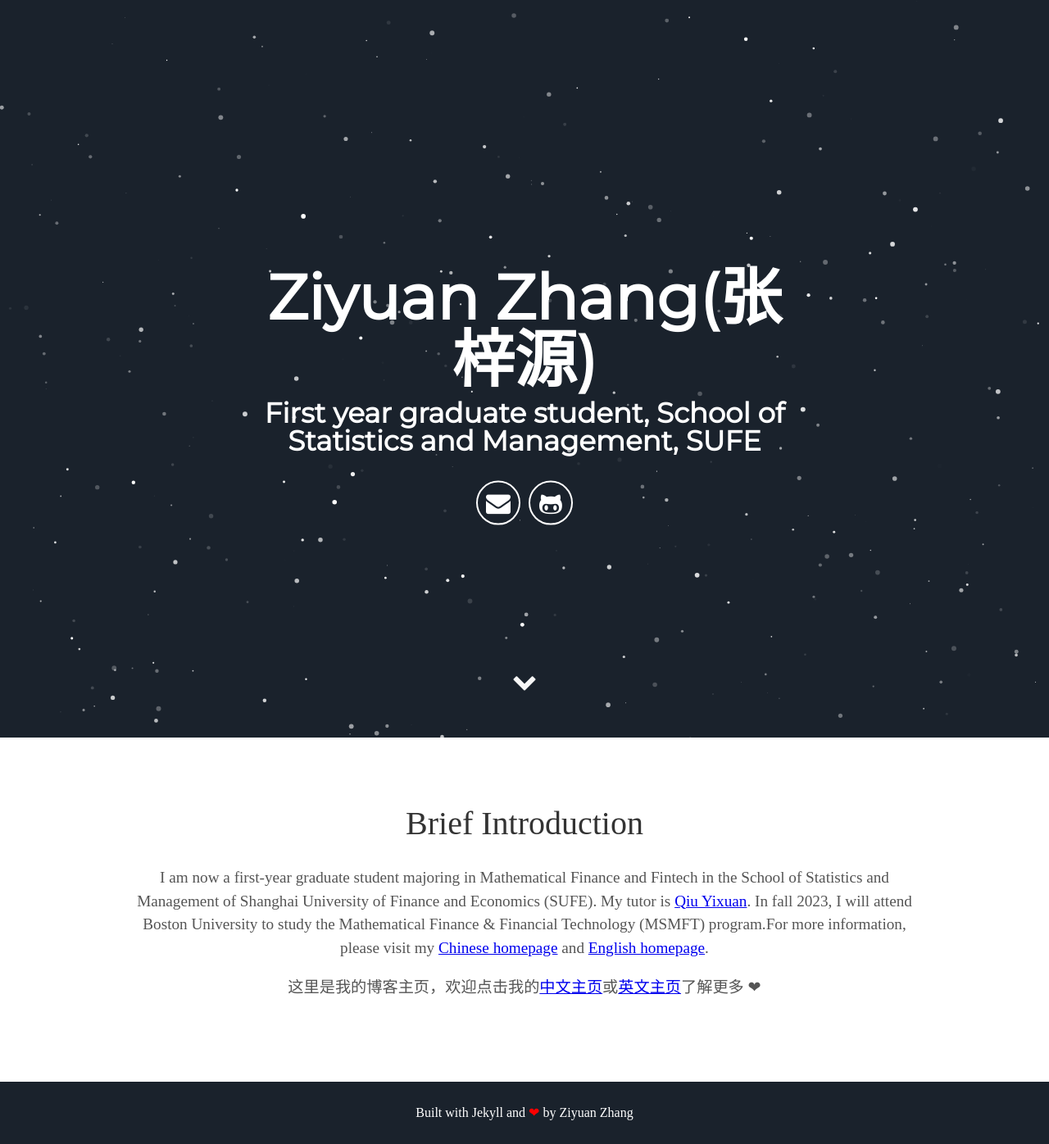
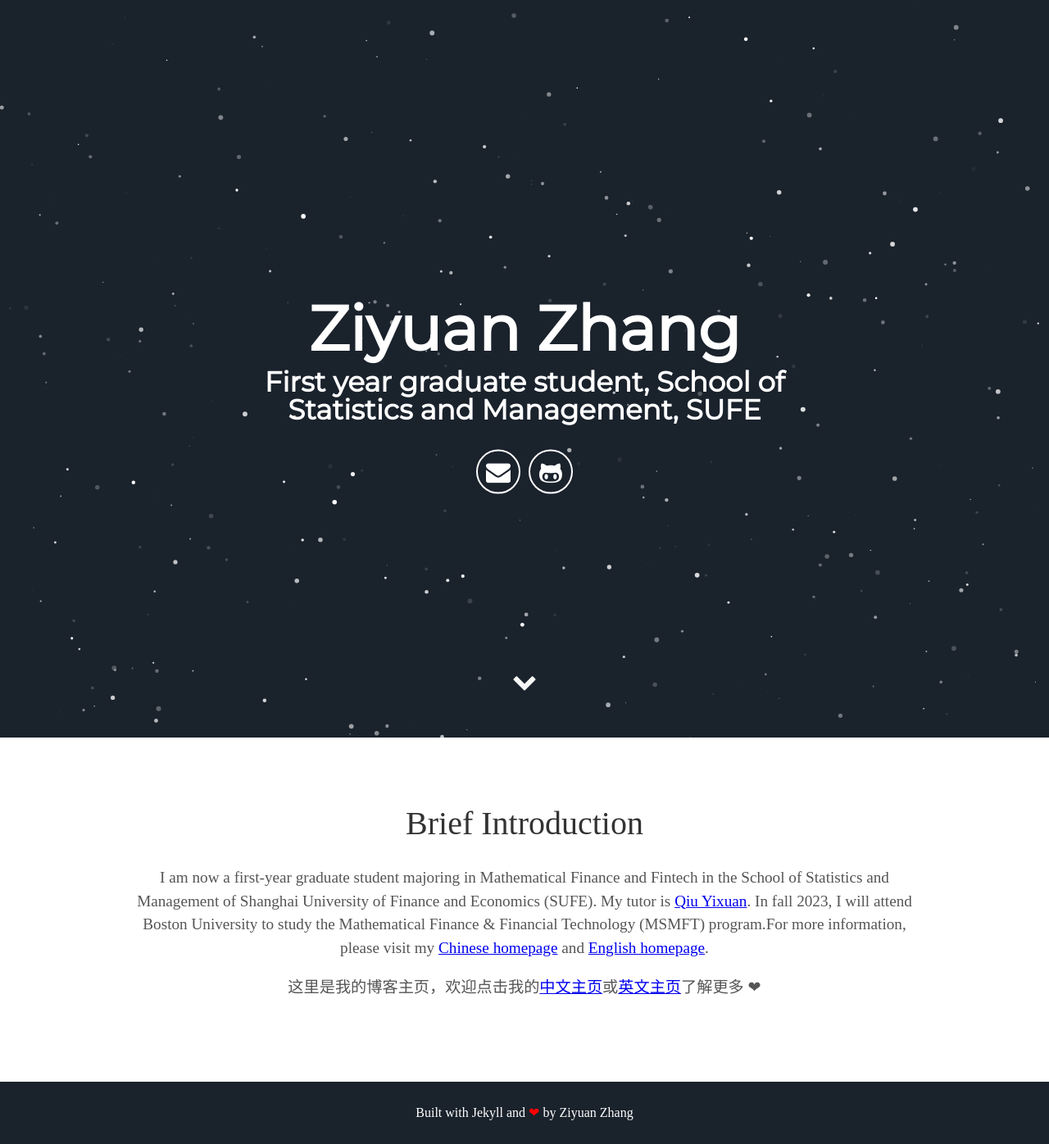
Before and after one commit to bobothebest/bobothebest.github.io, a Jekyll site: the page built from index.html, in a window 1280 px wide. Shown: the whole page at 82% size. Built offline with Jekyll 4.4.1, drawn with Linux system fonts in a browser that asks for light colours; some web fonts are replaced.

Commit message:
Update _config.yml

```diff
--- a/_config.yml
+++ b/_config.yml
@@ -5,7 +5,7 @@ description: Ziyuan Zhang's homepage
 # url: "https://bobothebest.blog" # the base hostname & protocol for your site e.g. http://willianjusten.com.br
 
 # User settings
-username: Ziyuan Zhang(张梓源)
+username: Ziyuan Zhang
 user_description: I am now a first-year graduate student majoring in Mathematical Finance and Fintech in the School of Statistics and Management of Shanghai University of Finance and Economics (SUFE). My tutor is Qiu Yixuan. In fall 2023, I will attend Boston University to study the Mathematical Finance & Financial Technology (MSMFT) program.
 user_title: First year graduate student, School of Statistics and Management, SUFE
 email: xiguifei@bu.edu
```
